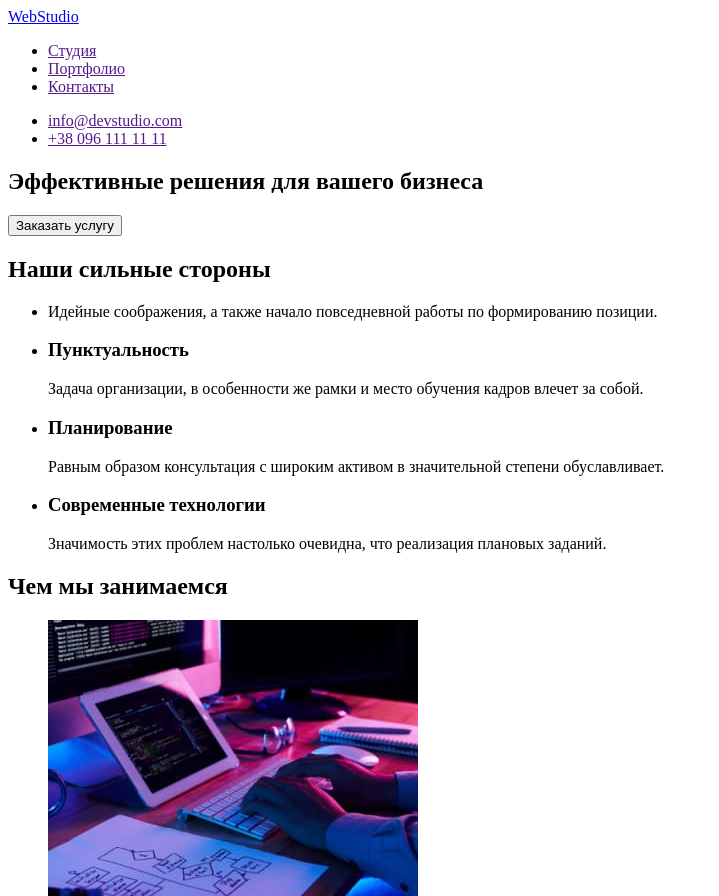
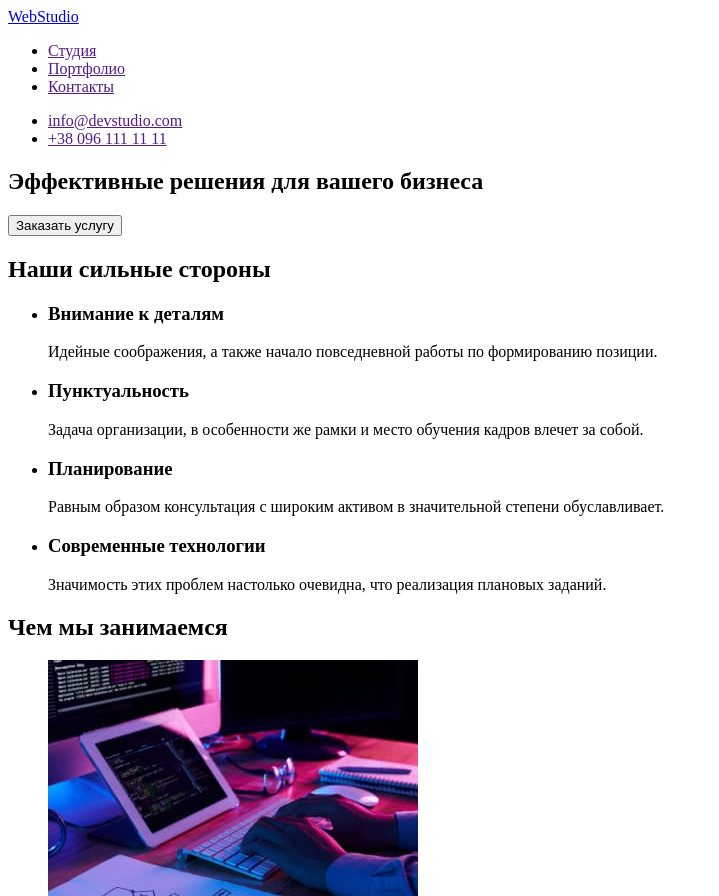
Before and after one commit to Natalya1111/goit-markup-hw-01, a plain HTML site: page index.html in a window 1280 px wide. Shown: the top 896 px of the page, without its empty margins (0-719 px from the left). Drawn offline with Linux system fonts and the light colour scheme.

Commit message:
Общие правки_2

```diff
--- a/index.html
+++ b/index.html
@@ -32,6 +32,7 @@
         <h2>Наши сильные стороны</h2>
         <ul>
           <li>
+            <h3>Внимание к деталям</h3>
             <p>
               Идейные соображения, а также
               начало повседневной работы по
```
